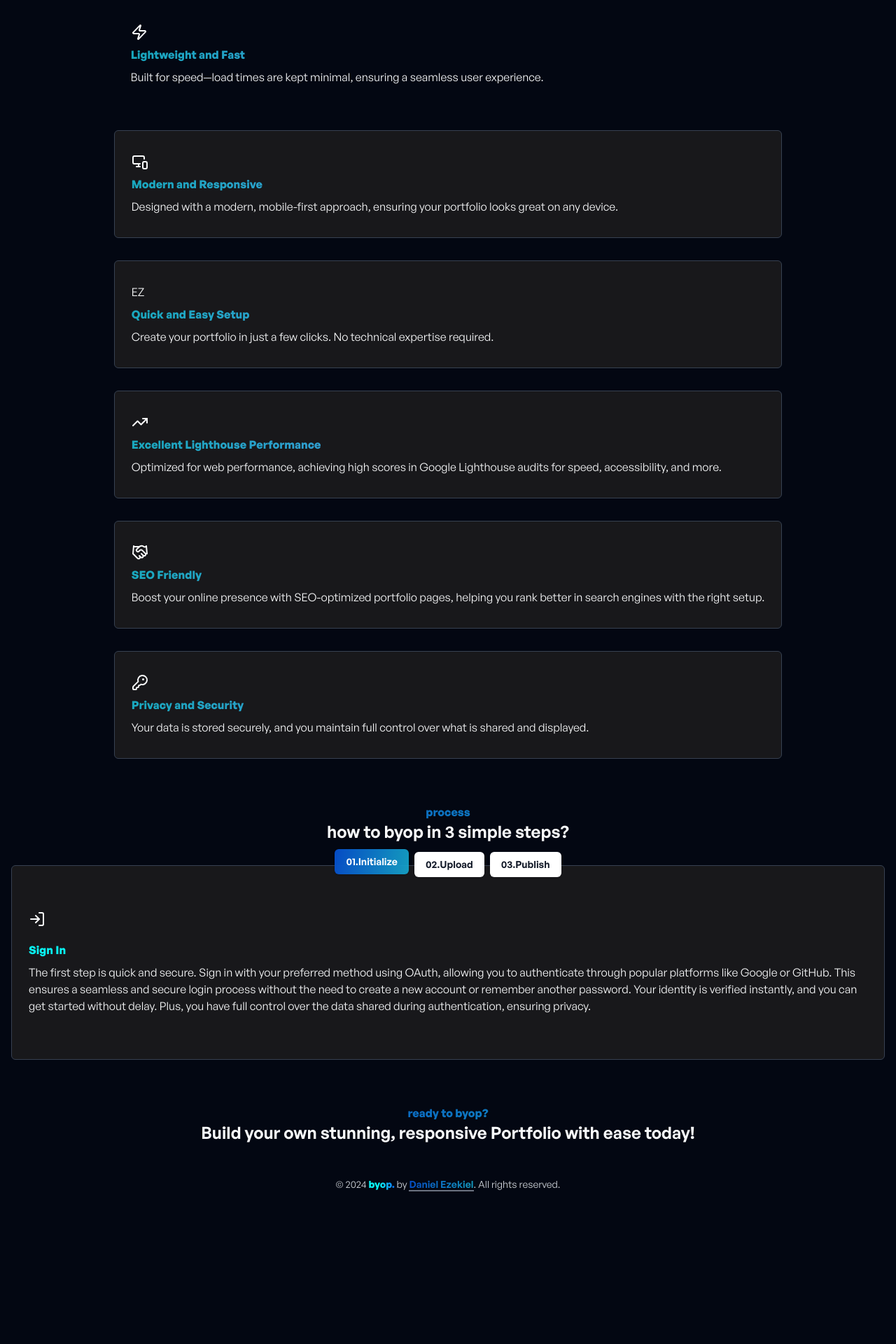
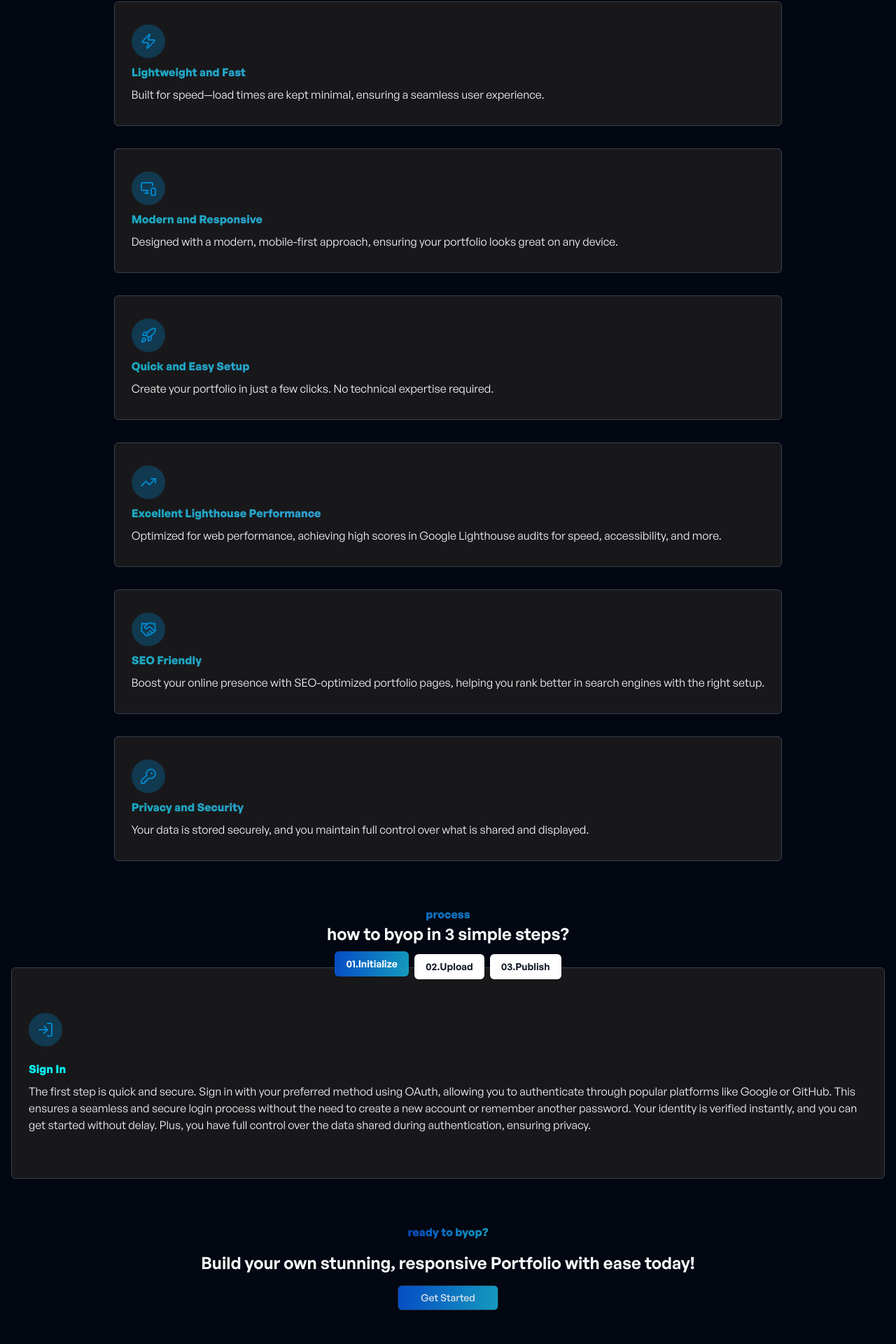
Before and after one commit to Daniel-Ezekiel/byop, a Next.js app: page / in a window 1280 px wide. Shown: the part 962-2882 px from the top of the page at 70% size. Before the commit the page ends 2680 px from the top, so only its background shows below. Built offline with nearby package versions, Linux system fonts and the light colour scheme.

Commit message:
feat: updated icons for features and process sections

```diff
--- a/src/app/page.tsx
+++ b/src/app/page.tsx
@@ -9,6 +9,7 @@ import {
   LogInIcon,
   MonitorSmartphoneIcon,
   MoonIcon,
+  RocketIcon,
   Share2Icon,
   SunIcon,
   TrendingUpIcon,
@@ -72,8 +73,13 @@ export default function Home() {
             </p>
           </div>
           <div className='grid gap-8'>
-            <div className='p-6 py-8 flex flex-col gap-2'>
-              <ZapIcon />
+            <div className='p-6 py-8 flex flex-col gap-2 bg-zinc-900 border border-gray-700 rounded-md'>
+              <Button
+                variant={"ghost"}
+                className='w-12 h-12 p-2 rounded-full bg-sky-600 bg-opacity-30 d'
+              >
+                <ZapIcon className='text-sky-600' />
+              </Button>
               <h4 className='font-[family-name:var(--font-general-sans-bold)] bg-gradient-linear-200 bg-clip-text text-transparent'>
                 Lightweight and Fast
               </h4>
@@ -84,7 +90,12 @@ export default function Home() {
             </div>
 
             <div className='p-6 py-8 flex flex-col gap-2 bg-zinc-900 border border-gray-700 rounded-md'>
-              <MonitorSmartphoneIcon />
+              <Button
+                variant={"ghost"}
+                className='w-12 h-12 p-2 rounded-full bg-sky-600 bg-opacity-30 d'
+              >
+                <MonitorSmartphoneIcon className='text-sky-600' />
+              </Button>
               <h4 className='font-[family-name:var(--font-general-sans-bold)] bg-gradient-linear-200 bg-clip-text text-transparent'>
                 Modern and Responsive
               </h4>
@@ -95,7 +106,12 @@ export default function Home() {
             </div>
 
             <div className='p-6 py-8 flex flex-col gap-2 bg-zinc-900 border border-gray-700 rounded-md'>
-              <span>EZ</span>
+              <Button
+                variant={"ghost"}
+                className='w-12 h-12 p-2 rounded-full bg-sky-600 bg-opacity-30 d'
+              >
+                <RocketIcon className='text-sky-600' />
+              </Button>
               <h4 className='font-[family-name:var(--font-general-sans-bold)] bg-gradient-linear-200 bg-clip-text text-transparent'>
                 Quick and Easy Setup
               </h4>
@@ -106,7 +122,12 @@ export default function Home() {
             </div>
 
             <div className='p-6 py-8 flex flex-col gap-2 bg-zinc-900 border border-gray-700 rounded-md'>
-              <TrendingUpIcon />
+              <Button
+                variant={"ghost"}
+                className='w-12 h-12 p-2 rounded-full bg-sky-600 bg-opacity-30 d'
+              >
+                <TrendingUpIcon className='text-sky-600' />
+              </Button>
               <h4 className='font-[family-name:var(--font-general-sans-bold)] bg-gradient-linear-200 bg-clip-text text-transparent'>
                 Excellent Lighthouse Performance
               </h4>
@@ -117,7 +138,12 @@ export default function Home() {
             </div>
 
             <div className='p-6 py-8 flex flex-col gap-2 bg-zinc-900 border border-gray-700 rounded-md'>
-              <HandshakeIcon />
+              <Button
+                variant={"ghost"}
+                className='w-12 h-12 p-2 rounded-full bg-sky-600 bg-opacity-30 d'
+              >
+                <HandshakeIcon className='text-sky-600' />
+              </Button>
               <h4 className='font-[family-name:var(--font-general-sans-bold)] bg-gradient-linear-200 bg-clip-text text-transparent'>
                 SEO Friendly
               </h4>
@@ -128,7 +154,12 @@ export default function Home() {
             </div>
 
             <div className='p-6 py-8 flex flex-col gap-2 bg-zinc-900 border border-gray-700 rounded-md'>
-              <KeyRoundIcon />
+              <Button
+                variant={"ghost"}
+                className='w-12 h-12 p-2 rounded-full bg-sky-600 bg-opacity-30 d'
+              >
+                <KeyRoundIcon className='text-sky-600' />
+              </Button>
               <h4 className='font-[family-name:var(--font-general-sans-bold)] bg-gradient-linear-200 bg-clip-text text-transparent'>
                 Privacy and Security
               </h4>
@@ -189,7 +220,12 @@ export default function Home() {
                 currProcessNum !== 1 ? "hidden" : "flex"
               } p-6 py-8 flex-col gap-2`}
             >
-              <LogInIcon />
+              <Button
+                variant={"ghost"}
+                className='w-12 h-12 p-2 rounded-full bg-sky-600 bg-opacity-30 d'
+              >
+                <LogInIcon className='text-sky-600' />
+              </Button>
               <h4 className='mt-3 font-[family-name:var(--font-general-sans-bold)] bg-gradient-linear-100 bg-clip-text text-transparent'>
                 Sign In
               </h4>
@@ -210,7 +246,12 @@ export default function Home() {
                 currProcessNum !== 2 ? "hidden" : "flex"
               } p-6 py-8 flex-col gap-2`}
             >
-              <UploadIcon />
+              <Button
+                variant={"ghost"}
+                className='w-12 h-12 p-2 rounded-full bg-sky-600 bg-opacity-30 d'
+              >
+                <UploadIcon className='text-sky-600' />
+              </Button>
               <h4 className='mt-3 font-[family-name:var(--font-general-sans-bold)] bg-gradient-linear-100 bg-clip-text text-transparent'>
                 Add your portfolio info
               </h4>
@@ -232,7 +273,12 @@ export default function Home() {
                 currProcessNum !== 3 ? "hidden" : "flex"
               } p-6 py-8 flex-col gap-2`}
             >
-              <Share2Icon />
+              <Button
+                variant={"ghost"}
+                className='w-12 h-12 p-2 rounded-full bg-sky-600 bg-opacity-30 d'
+              >
+                <Share2Icon className='text-sky-600' />
+              </Button>
               <h4 className='mt-3 font-[family-name:var(--font-general-sans-bold)] bg-gradient-linear-100 bg-clip-text text-transparent'>
                 Generate and Share
               </h4>
@@ -250,20 +296,26 @@ export default function Home() {
         </section>
 
         <section>
-          <div className='text-center'>
+          <div className='text-center flex flex-col justify-center items-center gap-4'>
             <h2 className='font-[family-name:var(--font-general-sans-bold)] bg-gradient-linear-300 bg-clip-text text-transparent'>
               ready to byop?
             </h2>
             <p className='font-[family-name:var(--font-general-sans-semibold)] text-2xl'>
               Build your own stunning, responsive Portfolio with ease today!
             </p>
+            <Link
+              href='/'
+              className={`${buttonVariants({
+                variant: "outline",
+              })} px-8 text-sm bg-gradient-linear-300 text-gray-200 font-[family-name:var(--font-general-sans-medium)] active:scale-95 transition-all ease-in-out duration-500`}
+            >
+              Get Started
+            </Link>
           </div>
-
-          <div></div>
         </section>
       </main>
 
-      <footer className='mt-12'>
+      <footer className='mt-12 border-t pt-4'>
         <p className='text-sm font-[family-name:var(--font-general-sans-regular)] text-center text-gray-300'>
           © 2024{" "}
           <span className='bg-gradient-linear-100 bg-clip-text text-transparent font-[family-name:var(--font-general-sans-bold)]'>
@@ -273,7 +325,7 @@ export default function Home() {
           <Link
             href={"https://danielezekiel.vercel.app"}
             target='_blank'
-            className='bg-gradient-linear-300 bg-clip-text text-transparent font-[family-name:var(--font-general-sans-semibold)] border-b-2 border-b-gray-300 border-b-gray-500'
+            className='bg-gradient-linear-300 bg-clip-text text-transparent font-[family-name:var(--font-general-sans-semibold)] border-b-2 border-b-gray-500'
           >
             Daniel Ezekiel
           </Link>
```
